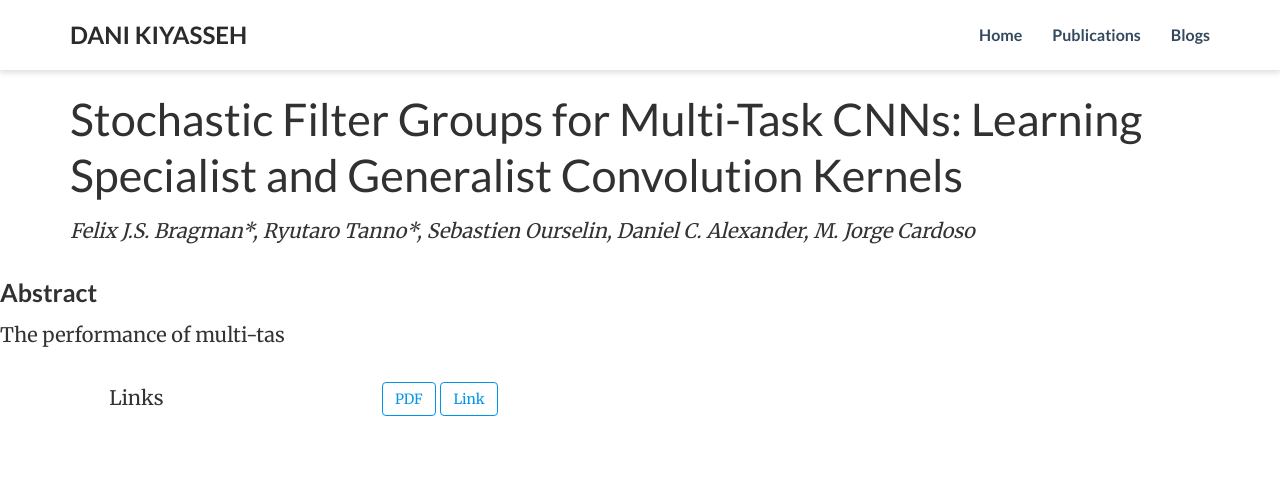
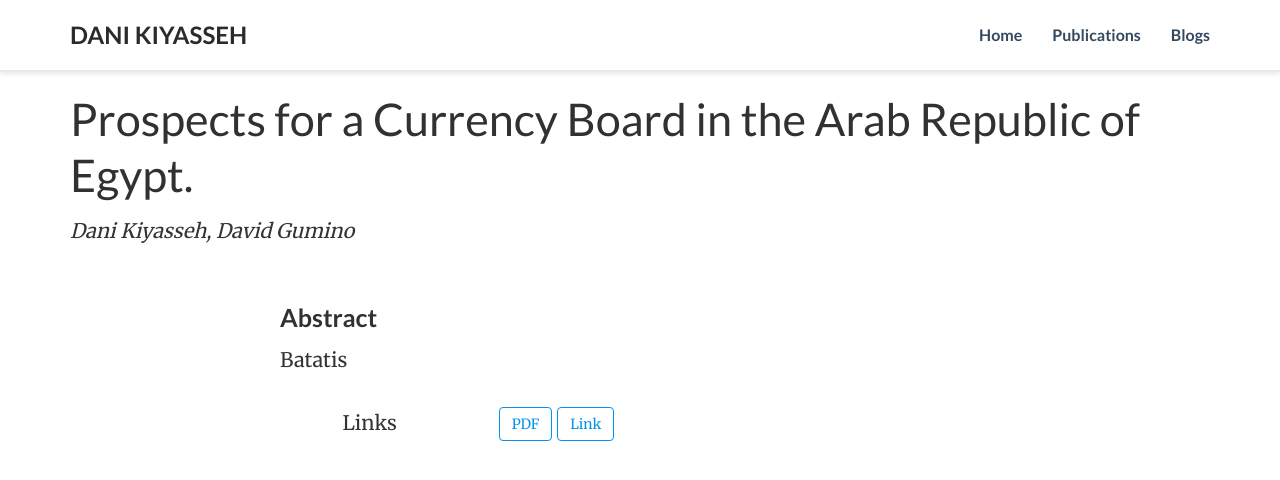
Before and after one commit to danikiyasseh/danikiyasseh.github.io, a Jekyll site: the page publications/currency_board/index.html, which Jekyll copies as it is, in a window 1280 px wide. Shown: the top 480 px of the page. Built offline with Jekyll 4.4.1, drawn with Linux system fonts in a browser that asks for light colours; a style sheet for code colours, icons or effects is not loaded.

Commit message:
Update index.html

```diff
--- a/publications/currency_board/index.html
+++ b/publications/currency_board/index.html
@@ -78,19 +78,18 @@
 
 
 <div class="pub" itemscope itemtype="http://schema.org/CreativeWork">
-
   <div class="container pub-title">
-    <h1 itemprop="name">Stochastic Filter Groups for Multi-Task CNNs: Learning Specialist and Generalist Convolution Kernels</h1>
+    <h1 itemprop="name">Prospects for a Currency Board in the Arab Republic of Egypt.</h1>
     <span class="pub-authors" itemprop="author">
-
-      Felix J.S. Bragman&ast;, Ryutaro Tanno&ast;, Sebastien Ourselin, Daniel C. Alexander, M. Jorge Cardoso
-
+        Dani Kiyasseh, David Gumino
     </span>
   </div>
 </div>
 
+<div class="article-container">
+
 <h3>Abstract</h3>
-  <p class="pub-abstract" itemprop="text">The performance of multi-tas</p>
+  <p class="pub-abstract" itemprop="text">Batatis</p>
 
   <div class="row" style="padding-top: 10px">
     <div class="col-sm-1"></div>
@@ -98,7 +97,6 @@
       <div class="row">
         <div class="col-xs-12 col-sm-3 pub-row-heading" style="line-height:34px;">Links</div>
         <div class="col-xs-12 col-sm-9">
-
 
 	<a class="btn btn-primary btn-outline" href="https://danikiyasseh.github.io/publications/documents/Kiyasseh_Currency_Board_Egypt.pdf">
 	  PDF
@@ -111,11 +109,16 @@
     	</div>
       </div>
     </div>
+
   <div class="col-sm-1"></div>
   </div>
+
   <div class="visible-xs space-below"></div>
+
   <div class="space-below"></div>
+
   <div class="article-style"></div>
+
 </div>
 
 
```
Lines whose indentation alone changed are shown as unchanged.
